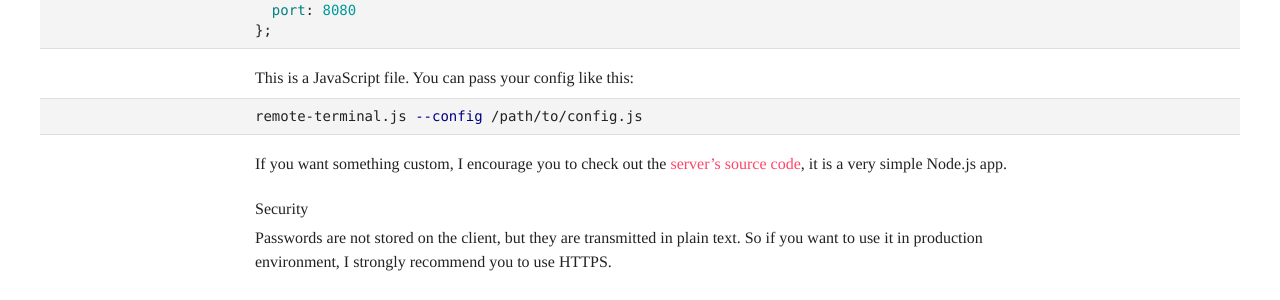
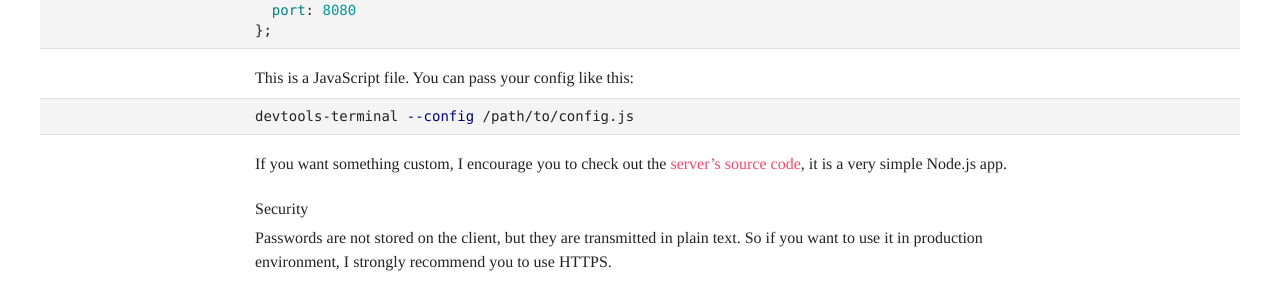
Before and after one commit to petethepig/petethepig.github.io, a Jekyll site: the page built from _posts/2013-09-12-devtools-terminal.md, in a window 1280 px wide. Shown: the part 1394-1694 px from the top of the page. Built offline with Jekyll 4.4.1, drawn with Linux system fonts in a browser that asks for light colours; some web fonts are replaced.

Commit message:
Fixed the source code link

```diff
--- a/_posts/2013-09-12-devtools-terminal.md
+++ b/_posts/2013-09-12-devtools-terminal.md
@@ -63,10 +63,10 @@
 This is a JavaScript file. You can pass your config like this:
 
 {% highlight bash %}
-remote-terminal.js --config /path/to/config.js
+devtools-terminal --config /path/to/config.js
 {% endhighlight %}
 
-If you want something custom, I encourage you to check out the [server's source code](https://raw.github.com/petethepig/devtools-terminal/master/backend/remote-terminal.js), it is a very simple Node.js app.
+If you want something custom, I encourage you to check out the [server's source code](https://raw.github.com/petethepig/devtools-terminal/master/backend/bin/devtools-terminal), it is a very simple Node.js app.
 
 
 ##### Security
```
